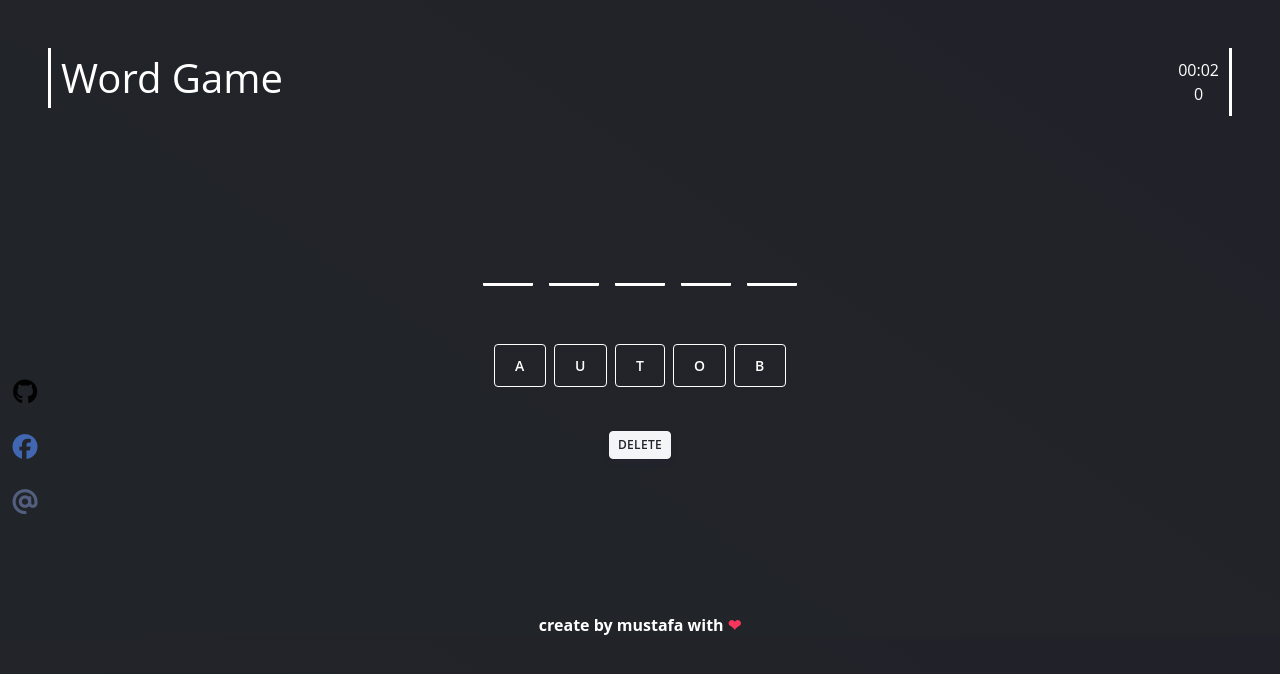
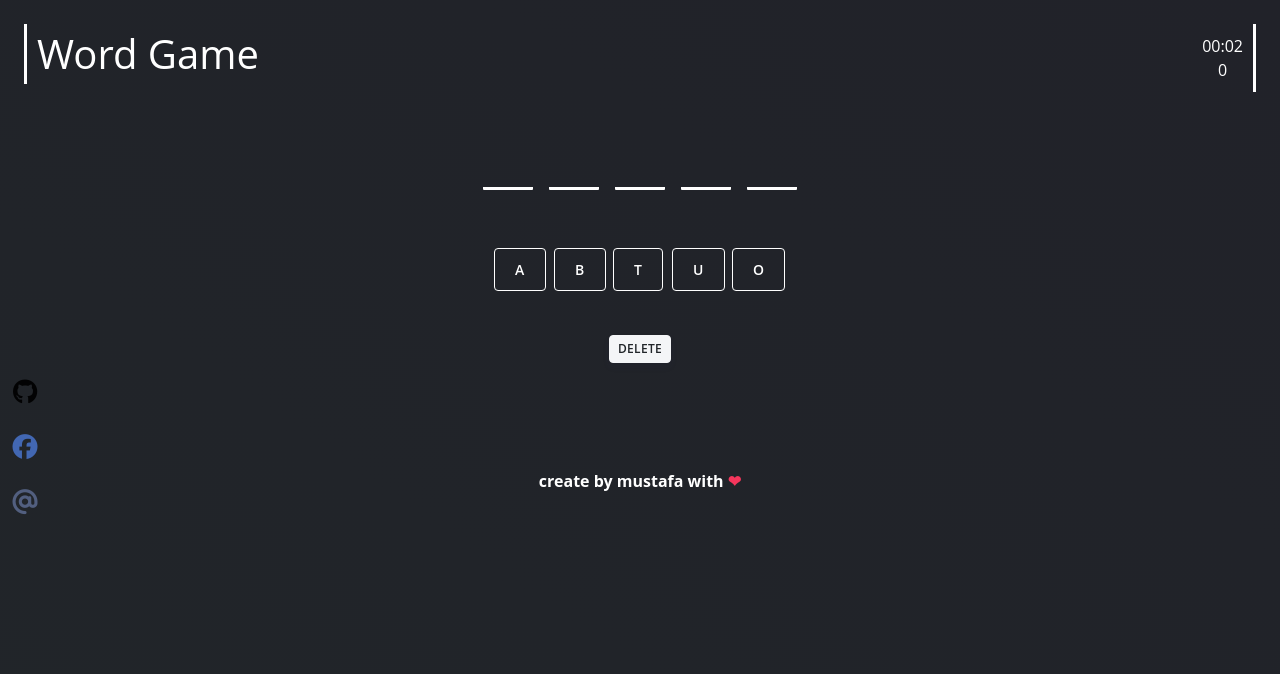
Before and after one commit to mustafa891/WordGame, a plain HTML site: page index.html in a window 1280 px wide. Both pictures are taken after a click on the button "START GAME". Drawn offline with Linux system fonts and the light colour scheme.

Commit message:
first commit

```diff
--- a/assets/css/app.css
+++ b/assets/css/app.css
@@ -6,7 +6,7 @@ header h1 {
 footer div {
    width: 40px;
    height: 50px;
-   margin: 5px ;
+   margin: 5px;
    border-radius: 10px;
    cursor: pointer;
 }
@@ -27,7 +27,7 @@ footer .facebook {
 }
 
 
-.inputs input{
+.inputs input {
    background: transparent;
    outline: none;
    border: none;
@@ -49,6 +49,20 @@ footer .facebook {
    border-right: solid white 3px;
 }
 
- button {
-      margin: 10px 0 ;
- }
+button {
+   margin: 10px 0;
+}
+
+
+
+@media screen and (max-width:500px) {
+
+   .btn {
+      padding: 0.5rem 1rem;
+   }
+
+   h1 {
+      line-height: 50px;
+      font-size: 27px;
+   }
+}
--- a/assets/js/app.js
+++ b/assets/js/app.js
@@ -2,14 +2,15 @@ import {
     words
 } from "./data.js";
 
-const startBtn = document.getElementById("start");
-const scoreDisplay = document.querySelector("#score");
-const correctDisplay = document.getElementById("correct");
+const startBtn = document.getElementById("start")
+const scoreDisplay = document.querySelector("#score")
+const correctDisplay = document.getElementById("correct")
 const timeDisplay = document.querySelector("#time")
 
 let inputs, charactersBtn;
 
-let shuffleWords, shuffleChars, wordIndex, score, inputIndex;
+let shuffleWords, shuffleChars, wordIndex, score;
+let inputIndex = 0;
 let selectedInput = [];
 let running = false;
 
@@ -25,7 +26,6 @@ function startGame() {
 
     wordIndex = 0;
     score = 0;
-    inputIndex = 0;
 
     displayWords();
 
@@ -36,7 +36,7 @@ function startGame() {
     timer()
     characters()
     Inputs()
-    selectInput();
+    selectInput()
     checkWord()
 }
 
@@ -48,16 +48,15 @@ function displayWords() {
 
     let currentWord;
 
+
     // if game end stop this
     if (running && wordIndex != words.length) {
 
         currentWord = shuffleWords[wordIndex];
         shuffleChars = Array.from(currentWord).sort(() => Math.random() - 0.5);
-        shuffleChars = Array.from(currentWord).sort(() => Math.random() - 0.5);
-
 
         // if shuffleChars  == currentWord
-        if (currentWord == shuffleChars.toString().replaceAll(",", "")) {
+        if (currentWord == shuffleChars.join("")) {
             shuffleChars = Array.from(currentWord).sort(() => Math.random() - 0.5);
         }
 
@@ -77,54 +76,43 @@ function displayWords() {
 
 function characters() {
 
-    const deleteBtn = document.getElementById("delete")
-
     charactersBtn.forEach(char => {
         char.onclick = () => {
 
             if (inputIndex >= inputs.length) inputIndex = 0;
 
             if (selectedInput == "" && inputs[inputIndex] != undefined) {
+
                 inputs[inputIndex].setAttribute("last_value", char.getAttribute('value'));
-                let charValue = char.getAttribute("value");
-                inputs[inputIndex].value = charValue;
-                char.setAttribute("disabled", true);
-                inputIndex += 1;
+                inputs[inputIndex].value = char.getAttribute("value");
+
             } else {
-
 
                 inputIndex = Array.from(inputs).indexOf(selectedInput);
                 selectedInput.value = char.getAttribute("value");
-                char.setAttribute("disabled", true);
                 selectedInput = "";
-                inputIndex += 1;
 
             }
-
+            char.setAttribute("disabled", true);
+            inputIndex += 1;
         }
     });
 
+    // delete btn
+    const deleteBtn = document.getElementById("delete")
 
-    // delete btn
-
-    let pressed = false;
-    deleteBtn.addEventListener("click", () => {
-        pressed = true;
-
-        if (inputIndex <= 0) return;
-        if (!pressed) return;
+    deleteBtn.onclick = () => {
+        if(inputIndex <= 0) return;
 
         inputIndex -= 1;
-        console.log(inputIndex);
-        let chars = Array.from(charactersBtn).filter((char) => {
-            if (char.getAttribute("value") == inputs[inputIndex].getAttribute("last_value")) {
+        inputs[inputIndex].value = "";
+        Array.from(charactersBtn).map((char) => {
+            if(char.getAttribute("value") == inputs[inputIndex].getAttribute("last_value")) {
                 char.removeAttribute("disabled");
             }
         });
-        inputs[inputIndex].value = "";
-        pressed = false;
 
-    });
+    }
 
 }
 
@@ -212,7 +200,6 @@ function Inputs() {
 function nextWord() {
     wordIndex += 1;
     inputIndex = 0;
-    console.log(wordIndex);
 
     displayWords();
 
@@ -240,8 +227,8 @@ function checkWord() {
 
     let id = setInterval(() => {
 
-        let answer = toStr(Array.from(inputs).map((input) => input.value))
-        const word = toStr(words[wordIndex]);
+        let answer = Array.from(inputs).map((input) => input.value).join("");
+        const word = Array.from(words[wordIndex]).join("");
 
         if (words.length == wordIndex) {
             gameEnd();
@@ -272,19 +259,9 @@ function checkWord() {
         });
     }
 
-
-    function toStr(array) {
-        let text = "";
-        if (array == undefined) return;
-        for(var  ar of array) {
-            text += ar;
-        }
-        return ar;
-    }
 }
 
 function timer() {
-
 
     let startTime = Date.now()
     let min, sec;
@@ -320,6 +297,4 @@ function gameEnd() {
 }
 
 // event
-
-
 startBtn.addEventListener("click", startGame);
--- a/index.html
+++ b/index.html
@@ -11,9 +11,9 @@
     <script src="assets/js/fontawsome.js"></script>
 </head>
 
-<body class="bg-gradient-dark">
+<body class="bg-gradient-dark" style="height: 100vh;">
 
-    <header class="p-5 d-flex justify-content-between">
+    <header class="p-4 d-flex justify-content-between">
         <h1 class="text-white">Word Game</h1>
 
         <div class="info">
@@ -24,7 +24,7 @@
 
     <!-- Main -->
 
-    <main class="p-6 text-center">
+    <main class="p-4 text-center">
 
         <!-- Menu -->
         <div class="menu text-center">
```
